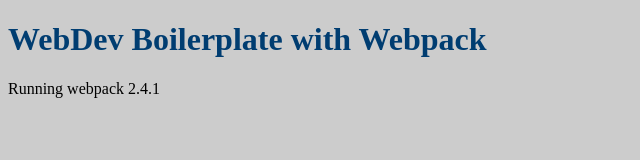
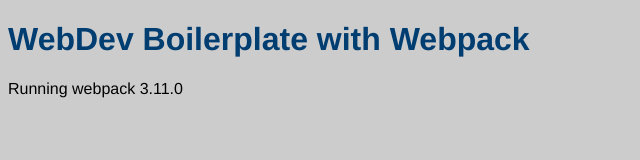
Before and after one commit to helloanh/webdev-boilerplate, a website built with webpack: page index.html in a window 1280 px wide. Shown: the whole page, without its empty margins (0-640 px from the left). Built offline with nearby package versions, Linux system fonts and the light colour scheme; files that its build step writes are made by us from their sources.

Commit message:
done with scss and css pipeline setup

```diff
--- a/index.html
+++ b/index.html
@@ -11,6 +11,6 @@
     <body>
         <script src="dist/bundle.js"></script>
         <h1> WebDev Boilerplate with Webpack</h1>
-        <p> Running webpack 2.4.1</p>
+        <p> Running webpack 3.11.0</p>
     </body>
 </html>
--- a/src/css/scss/test.scss
+++ b/src/css/scss/test.scss
@@ -1,5 +1,6 @@
 body {
 	background: $grey;
+	font-family: Helvetica, Arial, sans-serif;
 }
 
 h1 { color: $blue; }
```
Also changed, not shown: dist/bundle.js.
